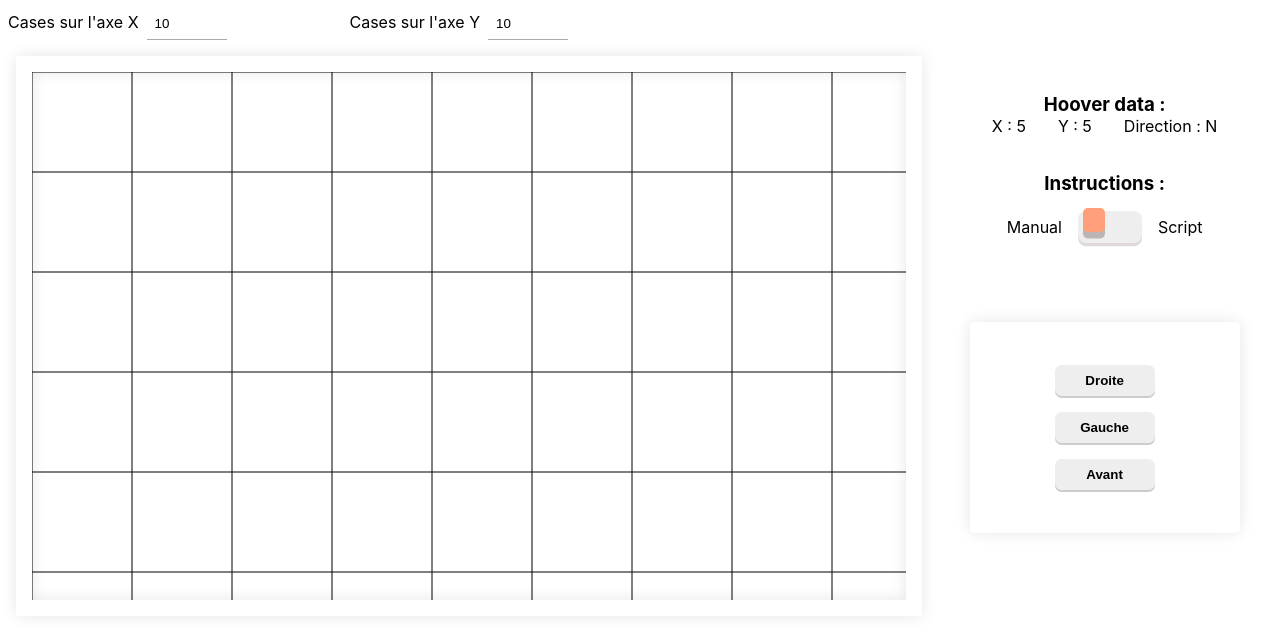
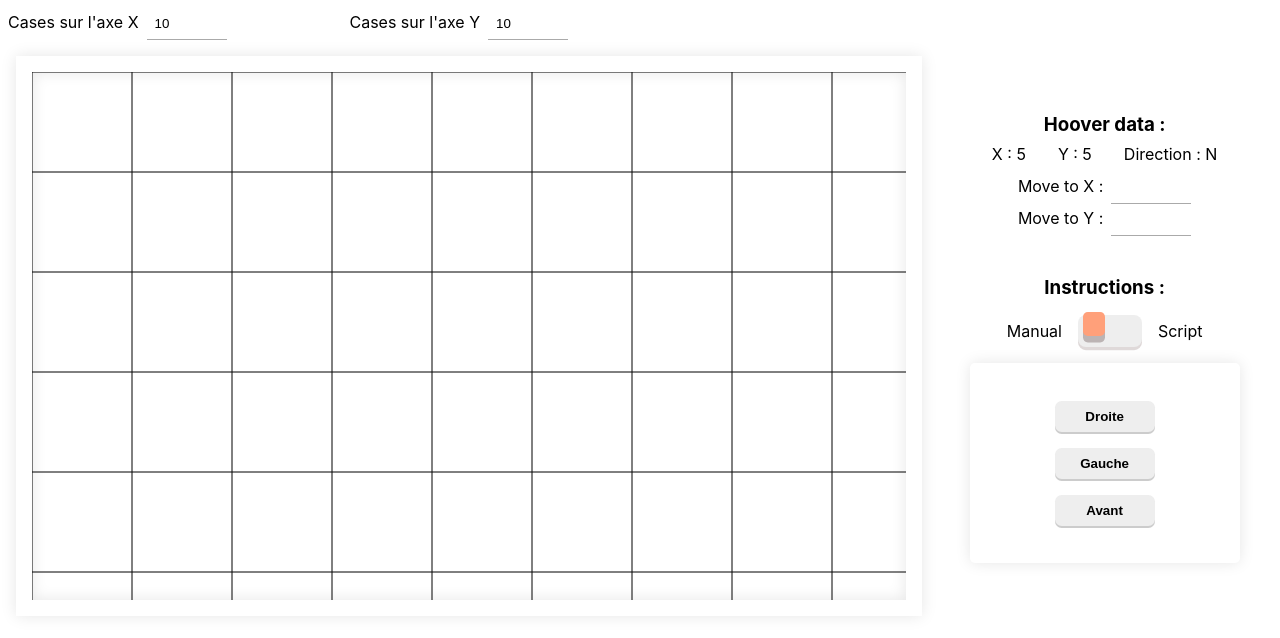
Before and after one commit to TomPillet/ihoover-app, a React (Create React App) app: page / in a window 1280 px wide. Shown: the top 638 px of the page. Built offline with nearby package versions, Linux system fonts and the light colour scheme.

Commit message:
feat: rework a bit hoover side of interface + add move to inputs

```diff
--- a/src/App.scss
+++ b/src/App.scss
@@ -4,30 +4,6 @@
   justify-content: space-between;
   margin: 8px 8px;
   max-width: 560px;
-
-  .grid-param {
-    box-sizing: border-box;
-    border: none;
-    border-bottom: 1px solid #aaa;
-    margin-left: 8px;
-    padding: 8px;
-    width: 80px;
-
-    &::-webkit-inner-spin-button,
-    &::-webkit-outer-spin-button {
-      -webkit-appearance: none;
-      margin: 0;
-    }
-
-    &[type=number] {
-      -moz-appearance: textfield;
-    }
-
-    &:focus {
-      border-bottom: 1px solid #131313;
-      outline: none;
-    }
-  }
 }
 
 .btn {
@@ -58,3 +34,24 @@
     transition: transform .1s;
   }
 }
+
+.input-number  {
+  box-sizing: border-box;
+  border: none;
+  border-bottom: 1px solid #aaa;
+  margin-left: 8px;
+  padding: 8px;
+  width: 80px;
+
+  &::-webkit-inner-spin-button,
+  &::-webkit-outer-spin-button {
+    -webkit-appearance: none;
+    margin: 0;
+  }
+  -moz-appearance: textfield;
+
+  &:focus {
+    border-bottom: 1px solid #131313;
+    outline: none;
+  }
+}
--- a/src/App.tsx
+++ b/src/App.tsx
@@ -19,11 +19,11 @@ function App() {
 
       <div className="grid-settings">
         <label htmlFor="grid-sizeX">Cases sur l'axe X
-          <input type="number" className="grid-param" id="grid-sizeX"
+          <input type="number" className="input-number grid-param" id="grid-sizeX"
             value={squaresX} onChange={(e) => updateSquaresX(parseInt(e.target.value))}/>
         </label>
         <label htmlFor="grid-sizeY">Cases sur l'axe Y
-          <input type="number" className="grid-param" id="grid-sizeY"
+          <input type="number" className="input-number grid-param" id="grid-sizeY"
             value={squaresY} onChange={(e) => updateSquaresY(parseInt(e.target.value))}/>
         </label>
       </div>
--- a/src/components/HooverGrid/HooverCanvas.scss
+++ b/src/components/HooverGrid/HooverCanvas.scss
@@ -27,6 +27,7 @@
 .grid-data {
   display: flex;
   flex-direction: column;
+  justify-content: space-evenly;
   height: calc(100% - (16px*2));
   width: 270px;
   margin-left: 32px;
@@ -38,8 +39,7 @@
   flex-direction: column;
   align-items: center;
   justify-content: center;
-  height: 16%;
-  margin-bottom: 4%;
+  height: fit-content;
 
   .hoover-coords {
     display: flex;
@@ -48,6 +48,15 @@
       display: block;
       margin: 0 16px;
     }
+  }
+
+  .hoover-move-to-inner {
+    display: flex;
+    flex-direction: column;
+  }
+
+  div, .hoover-data-header {
+    margin: 4px 0;
   }
 }
 
@@ -58,9 +67,8 @@
 .grid-instructions {
   display: flex;
   flex-direction: column;
-  height: 80%;
+  height: fit-content;
   width: 100%;
-  margin: auto;
   text-align: center;
 
   & .switch-mode {
@@ -80,9 +88,8 @@
   display: flex;
   align-items: center;
   justify-content: center;
-  height: 50%;
+  height: 200px;
   width: 100%;
-  margin: auto;
   border-radius: 5px;
   box-shadow: 0 0 15px rgba(0,0,0,0.1);
 
--- a/src/components/HooverGrid/HooverCanvas.tsx
+++ b/src/components/HooverGrid/HooverCanvas.tsx
@@ -219,6 +219,14 @@ const HooverCanvas: FC<HooverCanvasProps> = ({squaresX, squaresY}) => {
                         <span>Y : {hooverY}</span>
                         <span>Direction : {hooverDir}</span>
                     </div>
+                    <div className="hoover-move-to-inner">
+                        <label htmlFor="move-toX">Move to X :
+                            <input type="number" className="input-number hoover-move-to" id="move-toX"/>
+                        </label>
+                        <label htmlFor="move-toY">Move to Y :
+                            <input type="number" className="input-number hoover-move-to" id="move-toY"/>
+                        </label>
+                    </div>
                 </div>
 
                 <div className="grid-instructions">
```
